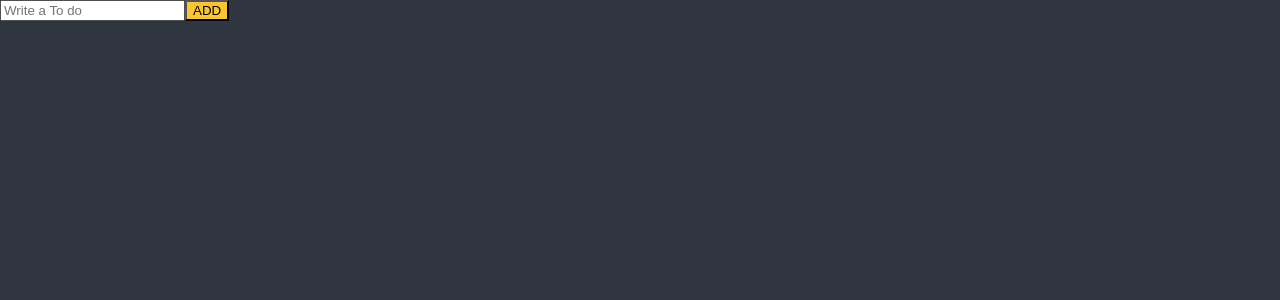
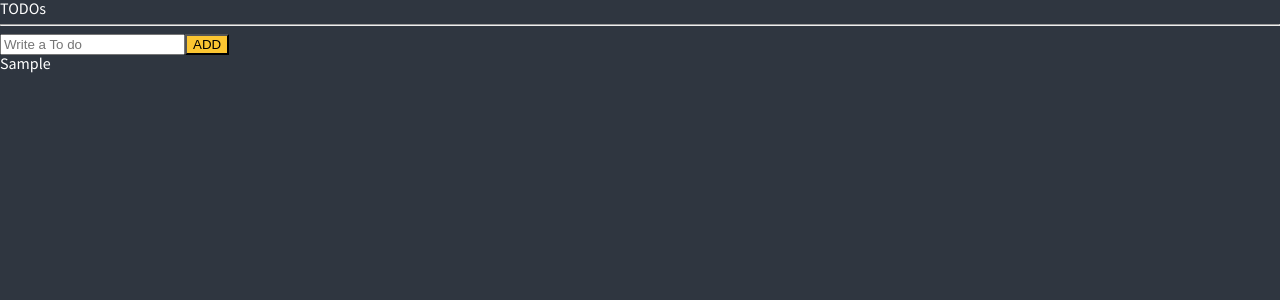
Before and after one commit to coyo-hm/reactjs_practice, a React (Create React App) app: page / in a window 1280 px wide. Both pictures are taken after typing "Sample" into the empty fields and a click on the button "ADD". Shown: the top 300 px of the page. Built offline with nearby package versions, Linux system fonts and the light colour scheme.

Commit message:
FEAT: Show ToDoList

```diff
--- a/src/App.tsx
+++ b/src/App.tsx
@@ -1,5 +1,5 @@
 import { GlobalStyle } from "./style/globalStyle";
-import ToDoList from "./ToDoList";
+import ToDoList from "./components/ToDoList";
 
 function App() {
   return (
--- a/src/ToDoList.tsx
+++ b/src/components/ToDoList.tsx
@@ -1,22 +1,47 @@
 import React, { useState } from "react";
-import { darkTheme } from "./style/theme";
+import { darkTheme } from "../style/theme";
 import { useForm } from "react-hook-form";
 import styled from "styled-components";
+import {
+  atom,
+  useRecoilState,
+  useRecoilValue,
+  useSetRecoilState,
+} from "recoil";
+
+const toDoListState = atom<IToDo[]>({
+  key: "toDoList",
+  default: [],
+});
+
+interface IToDo {
+  text: string;
+  id: number;
+  category: "TODO" | "DOING" | "DONE";
+}
 
 interface IForm {
   toDo: string;
 }
 
 function ToDoList() {
+  const [toDoList, setToDoList] = useRecoilState(toDoListState);
+
   const { register, handleSubmit, setValue } = useForm<IForm>();
 
   const onSubmit = (data: IForm) => {
     console.log("Add To Do", data.toDo);
+    setToDoList((prev) => [
+      { id: Date.now(), text: data.toDo, category: "TODO" },
+      ...prev,
+    ]);
     setValue("toDo", "");
   };
 
   return (
     <div>
+      <h1>TODOs</h1>
+      <hr />
       <form onSubmit={handleSubmit(onSubmit)}>
         <input
           {...register("toDo", { required: "Please fill in the blank" })}
@@ -24,6 +49,11 @@ function ToDoList() {
         />
         <button>ADD</button>
       </form>
+      <ul>
+        {toDoList.map((toDo) => (
+          <li key={toDo.id}>{toDo.text}</li>
+        ))}
+      </ul>
     </div>
   );
 }
```
